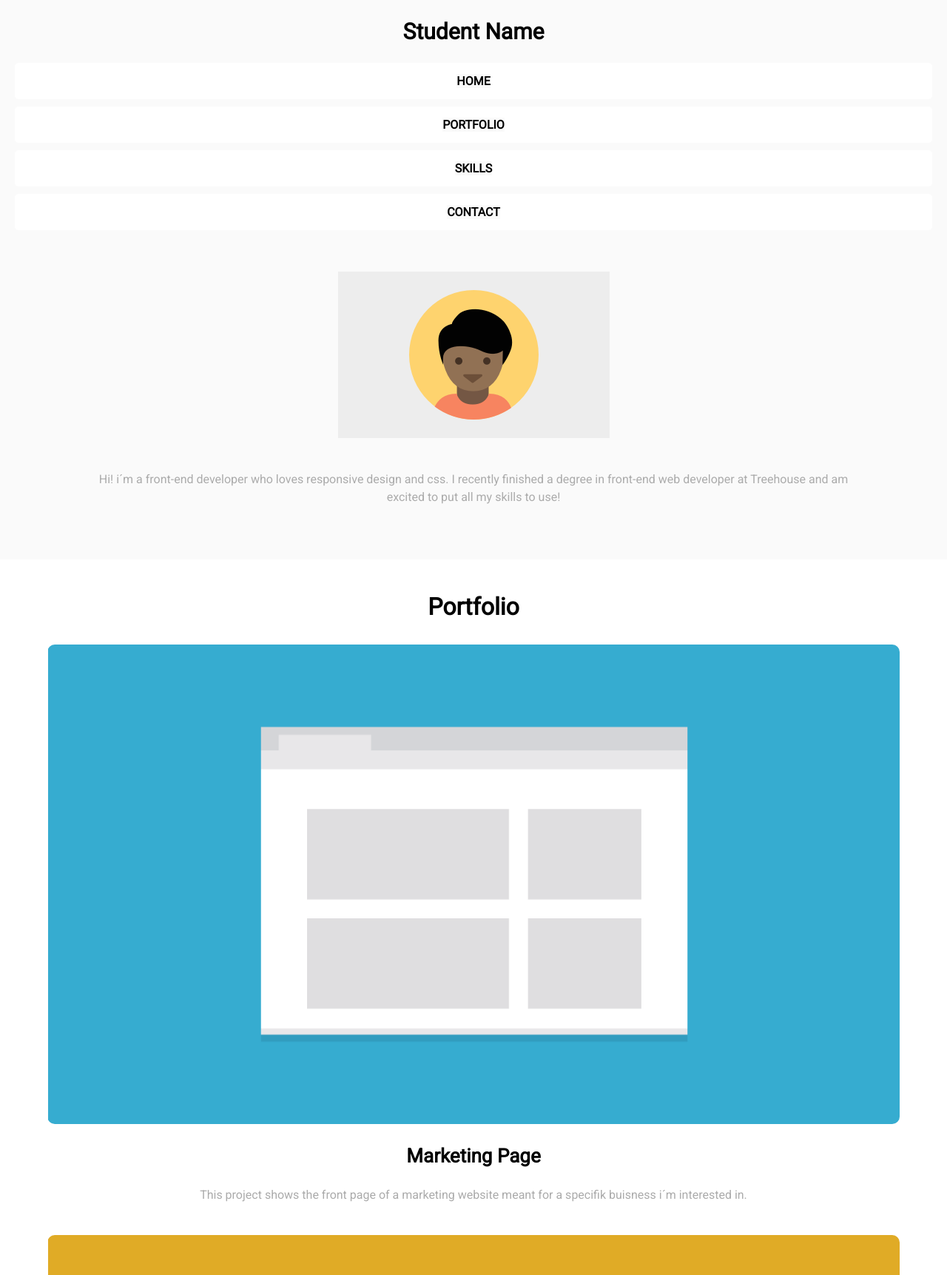
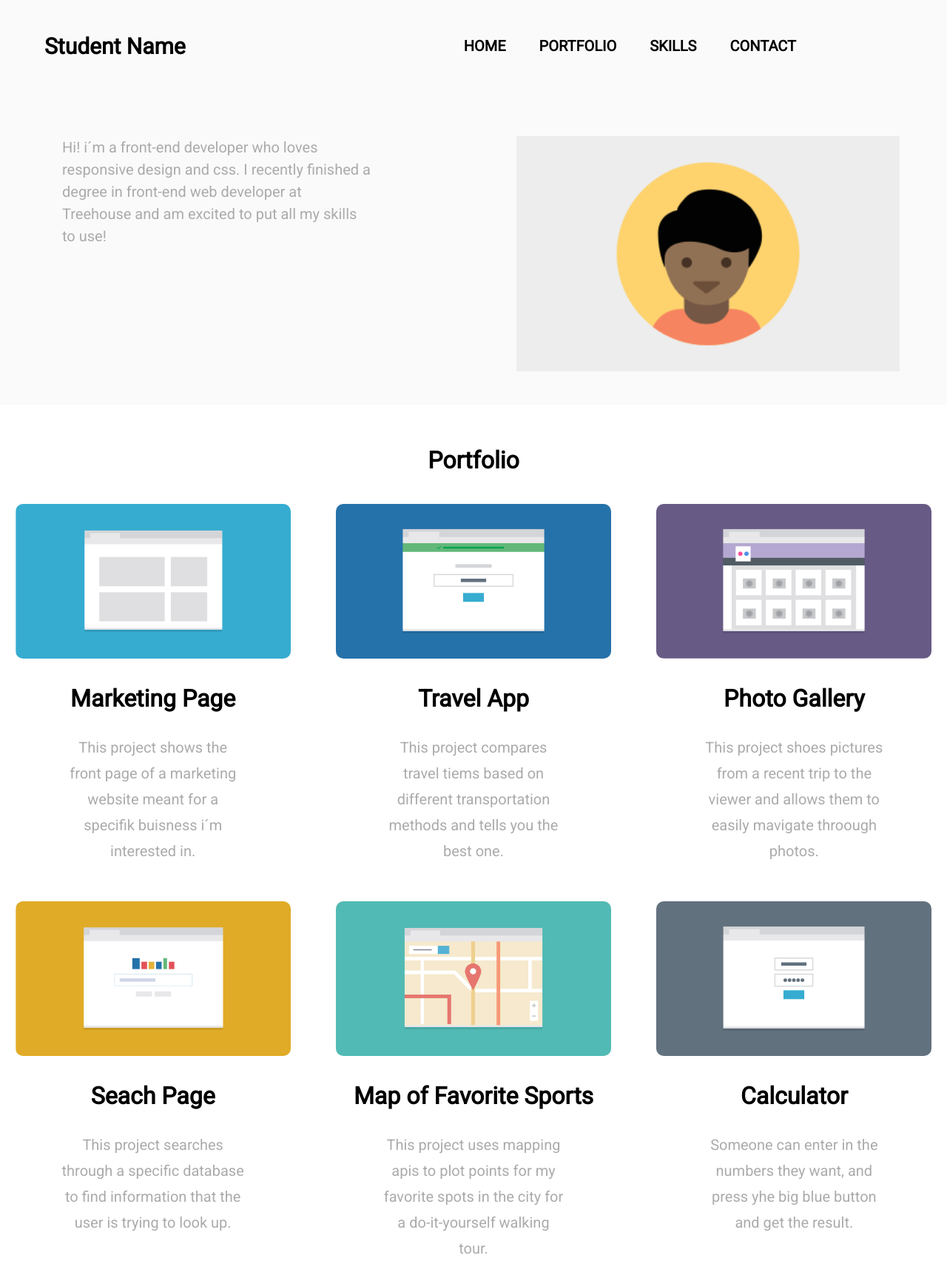
Before and after one commit to daje-pixelpro/techdregree-project-2, a plain HTML site: page index.html in a window 1280 px wide. Shown: the top 1723 px of the page at 74% size. Drawn offline with Linux system fonts and the light colour scheme.

Commit message:
Finished design for tablets and computer

```diff
--- a/css/style.css
+++ b/css/style.css
@@ -8,6 +8,7 @@ margin: 0%;
 padding: 0%;
 max-width: 100vw;
 text-decoration: none;
+box-sizing: border-box;
 }
 
 h1 {
@@ -80,7 +81,6 @@ h3 {
     text-align: center;
 }
 
-
 .card-title {
     color: black;
     padding: 2.8rem 0rem 2rem;
@@ -131,7 +131,6 @@ h3 {
     padding: 0.75em 0em;
 }
 
-
 #contact span {
     color: black;
     font-weight: bolder;
@@ -157,7 +156,9 @@ footer * {
 
 /* Mobile screens */
 
-@media screen and (max-width: 767px) {
+@media screen and (max-width: 767px)
+
+{
     .non-mobile {
         display: none;
     }
@@ -165,11 +166,105 @@ footer * {
 
 /* Tablets screens */
 
-@media screen and (min-width: 768px) {
+@media screen and (min-width: 768px)
+
+{
     .mobile {
         display: none;
     }
+
+    .menu-button {
+        background: none;
+    }
+
+    li.menu-button {
+        display: inline-block;
+        padding: 20px;
+    }
+
+    .profile-info {
+        display: flex;
+        display: inline-block;
+        padding: 0% 5%;
+    }
+
+    .profile-info p {
+        float: left;
+        max-width: 40%;
+        text-align: left;
+        padding-top: 0%;
+    }
+
+    .profile-info img {
+        float: right;
+    }
+
+    .portfolio-card {
+        columns: 2;
+    }
+
+    .portfolio-card div {
+        display: inline-block;
+    }
+
+    #skills img {
+        width: 90px;
+        height: 90px;
+    }
+
+    #contact p {
+        max-width: 50%;
+    }
+
+    .non-mobile {
+        margin: 0rem 2rem;
+    }
+
+    .non-mobile li:not(:first-child) {
+        float: right;
+    }
+
 }
 
 
 /* Computer screens */
+
+@media screen and (min-width: 1024px)
+{
+    * {
+        font-size: 20px;
+    }
+
+    h2 {
+        font-size: 32px;
+    }
+
+    .main-nav {
+        margin: 1rem 2rem;
+    }
+
+    .main-nav a:hover {
+        background-color: black;
+        color: blanchedalmond;
+        padding: 10px;
+    }
+
+    .logo {
+        float: left;
+        margin-right: 20%;
+    }
+
+    .profile-info img {
+        min-width: 45%;
+    }
+
+    .portfolio-card {
+        columns: 3;
+    }
+
+    #skills img {
+        width: 110px;
+        height: 110px;
+    }
+
+}
--- a/index.html
+++ b/index.html
@@ -41,8 +41,6 @@
                 <h2 class="portfolio-title">Travel App</h2>
                 <p>This project compares travel tiems based on different transportation methods and tells you the best one.</p>
             </div>
-        </section>
-            <section class="portfolio-card">
             <div>
                 <img class="portfolio-img" src="img/portfolio-4.png" alt="">
                 <h2 class="portfolio-title">Map of Favorite Sports</h2>
```
